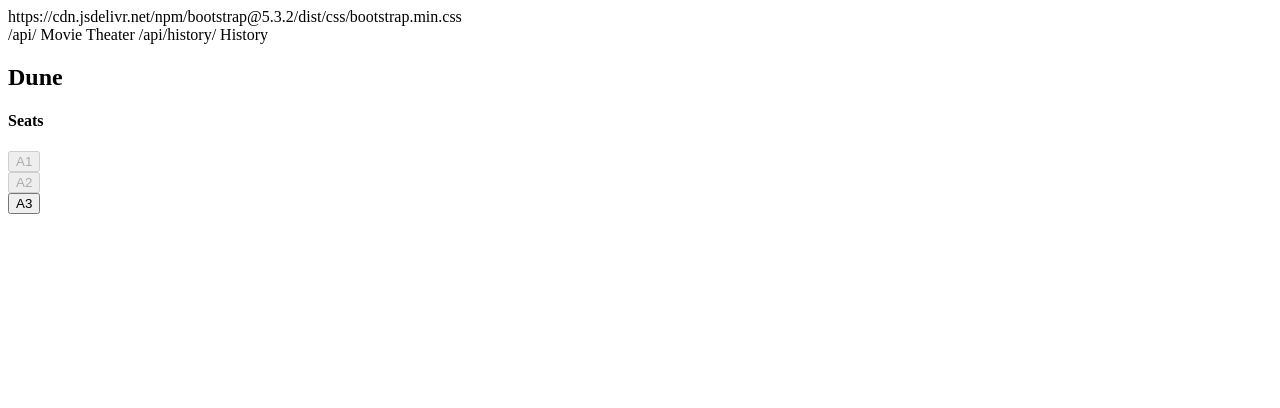
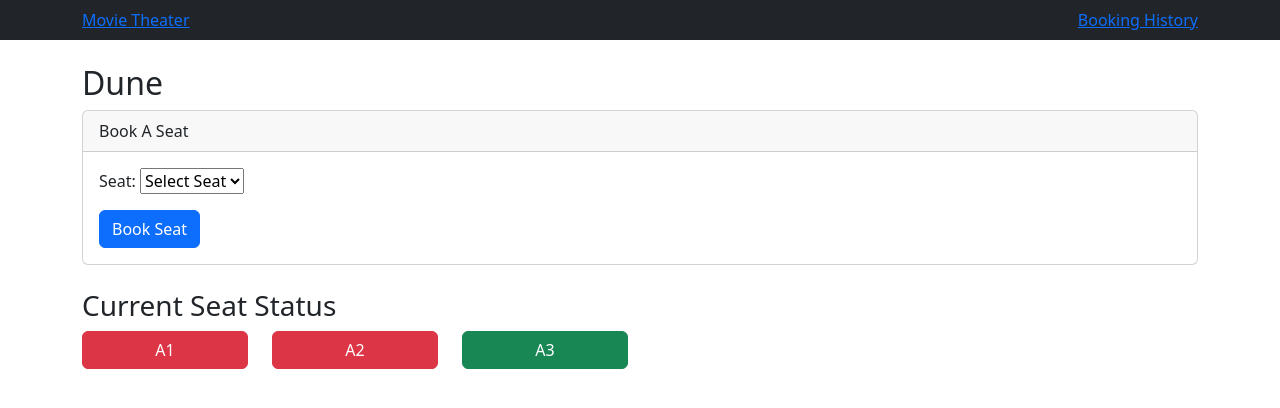
Before and after one commit to dannycruz2201/cs4300, a Django app: template homework2/bookings/templates/bookings/seat_booking.html in a window 1280 px wide. Shown: the top 408 px of the page. Run offline with Django 5.2, Linux system fonts and the light colour scheme; the template is opened without the code that fills it: values that come from a table or form of the project are taken from there, others are empty; data comes from the database, SQL or seed files in the repository; both versions use the stored data as it was after the commit.

Commit message:
UI for booking seats, update availability,  and show in history

```diff
--- /dev/null
+++ b/homework2/bookings/forms.py
@@ -0,0 +1,11 @@
+from django import forms
+from .models import Seat
+
+
+class SeatBookingForm(forms.Form):
+    seat = forms.ModelChoiceField(
+        queryset=Seat.objects.filter(
+            booking_status=False
+        ),
+        empty_label="Select Seat"
+    )
--- a/homework2/bookings/templates/bookings/base.html
+++ b/homework2/bookings/templates/bookings/base.html
@@ -10,7 +10,7 @@
         {% endblock %}
     </title>
 
-    https://cdn.jsdelivr.net/npm/bootstrap@5.3.2/dist/css/bootstrap.min.css
+    <link rel="stylesheet" href="https://cdn.jsdelivr.net/npm/bootstrap@5.3.2/dist/css/bootstrap.min.css">
 
 </head>
 
@@ -19,12 +19,12 @@
 <nav class="navbar navbar-dark bg-dark">
     <div class="container">
 
-        {% url 'movie_list' %}
+        <a href="{% url 'movie_list' %}">
             Movie Theater
         </a>
 
-        {% url 'booking_history' %}
-            History
+        <a href="{% url 'booking_history' %}">
+            Booking History
         </a>
 
     </div>
--- a/homework2/bookings/templates/bookings/booking_history.html
+++ b/homework2/bookings/templates/bookings/booking_history.html
@@ -14,6 +14,7 @@
             <th>Movie</th>
             <th>Seat</th>
             <th>User</th>
+            <th>Date</th>
         </tr>
 
     </thead>
@@ -36,6 +37,10 @@
                 {{ booking.user.username }}
             </td>
 
+            <td>
+                {{ booking.booking_date }}
+            </td>
+
         </tr>
 
     {% endfor %}
--- a/homework2/bookings/templates/bookings/movie_list.html
+++ b/homework2/bookings/templates/bookings/movie_list.html
@@ -30,7 +30,7 @@
                 min
             </p>
 
-            {% url 'book_seat' movie.id %}
+            <a href="{% url 'book_seat' movie.id %}">
 
                 Book Seat
 
--- a/homework2/bookings/templates/bookings/seat_booking.html
+++ b/homework2/bookings/templates/bookings/seat_booking.html
@@ -1,39 +1,58 @@
-<!-- seat_booking.html -->
-
 {% extends 'bookings/base.html' %}
 
 {% block content %}
 
 <h2>{{ movie.title }}</h2>
 
-<h4>Seats</h4>
+<div class="card mb-4">
+
+    <div class="card-header">
+        Book A Seat
+    </div>
+
+    <div class="card-body">
+
+        <form method="post">
+
+            {% csrf_token %}
+
+            {{ form.as_p }}
+
+            <button
+                type="submit"
+                class="btn btn-primary">
+
+                Book Seat
+
+            </button>
+
+        </form>
+
+    </div>
+
+</div>
+
+<h3>Current Seat Status</h3>
 
 <div class="row">
 
 {% for seat in seats %}
 
-<div class="col-md-2 mb-3">
+<div class="col-md-2 mb-2">
 
-{% if seat.booking_status %}
+    {% if seat.booking_status %}
 
-<button
-class="btn btn-danger w-100"
-disabled>
+        <div class="btn btn-danger w-100">
+            {{ seat.seat_number }}
+        </div>
 
-{{ seat.seat_number }}
+    {% else %}
 
-</button>
+        <div class="btn btn-success w-100">
+            {{ seat.seat_number }}
+        </div>
 
-{% else %}
-
-<button
-class="btn btn-success w-100">
-
-{{ seat.seat_number }}
-
-</button>
-
-{% endif %}
+    {% endif %}
 
 </div>
 
```
Also changed, not shown: homework2/bookings/views.py (+41 -3 lines), homework2/db.sqlite3. Lines whose indentation alone changed are shown as unchanged.
